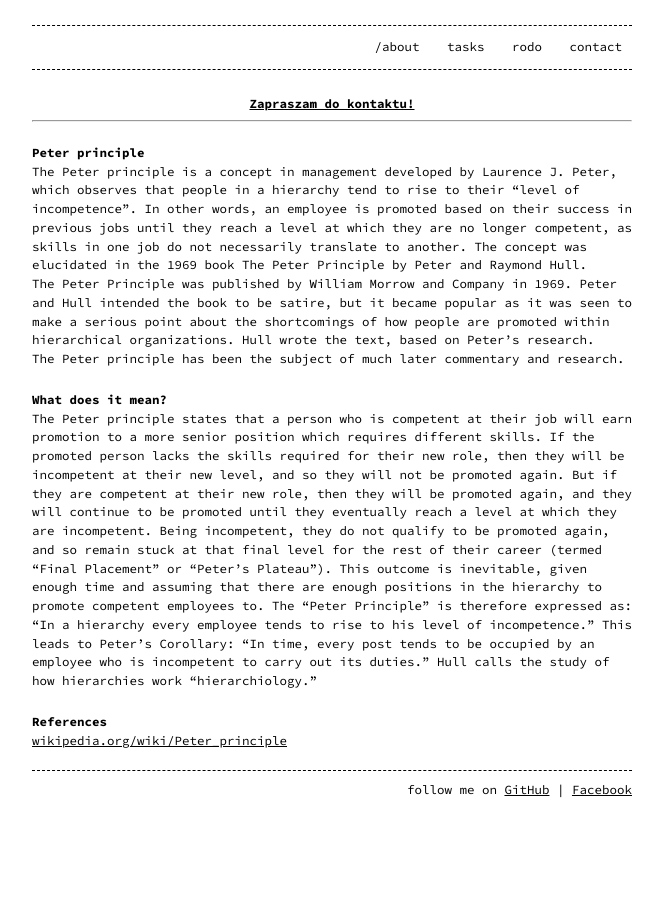
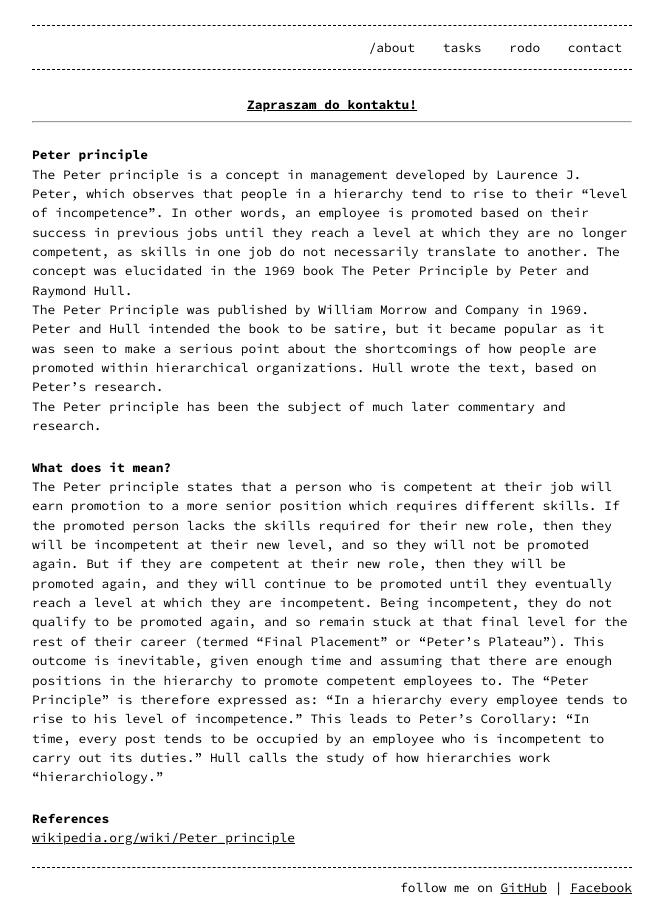
Before and after one commit to esccode/esccode.github.io, a Jekyll site: the page built from peter.md, in a window 1280 px wide. Shown: the whole page, without its empty margins (308-971 px from the left). Built offline with Jekyll 4.4.1, drawn with Linux system fonts in a browser that asks for light colours.

Commit message:
Update base.scss

```diff
--- a/_sass/base.scss
+++ b/_sass/base.scss
@@ -5,7 +5,7 @@
  * Style variables
  */
 $base-font-family:     'Source Code Pro', monospace !default;
-$base-font-size:       12.5px !default;
+$base-font-size:       12.9px !default;
 $mobile-font-size:     12px !default;
 $base-line-height:     1.5 !default;
 $container-width:      90% !default;
```
